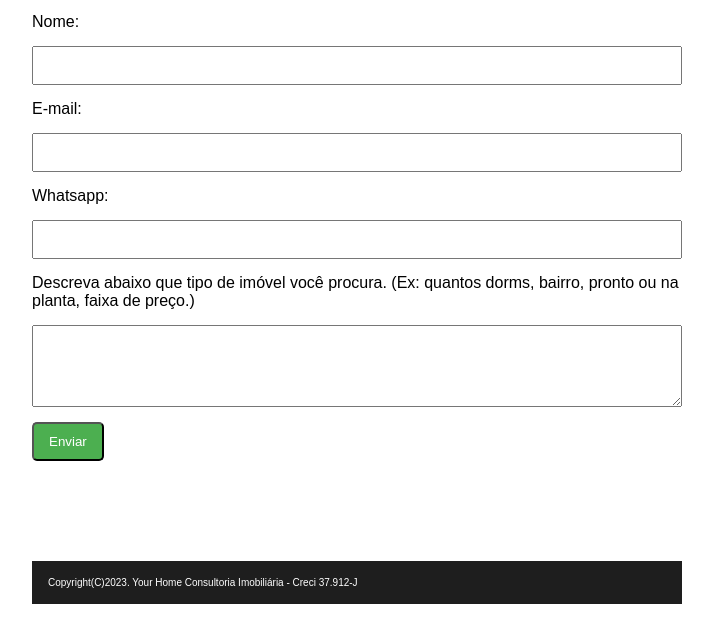
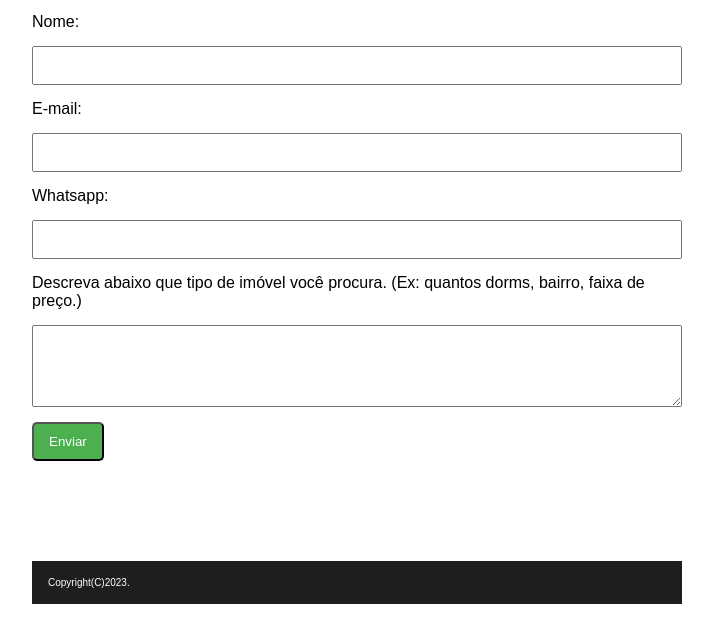
Before and after one commit to wcioccimkt/formulario_GPT, a plain HTML site: page index.html in a window 1280 px wide. Shown: the part 126-768 px from the top of the page, without its empty margins (283-996 px from the left). Drawn offline with Linux system fonts and the light colour scheme.

Commit message:
Add files via upload

```diff
--- a/index.html
+++ b/index.html
@@ -3,11 +3,11 @@
 <head>
     <meta charset="UTF-8">
     <meta name="viewport" content="width=device-width, initial-scale=1.0">
-    <meta name="description" content="Imóveis a venda  - Avaliação de Imóveis - Lançamento e imóveis prontos" />
+    <meta name="description" content="Imóveis a venda  - Avaliação de Imóveis - Lançamento em São Paulo, imóveis em São Paulo, Yuny incorporadora, imóveis na planta, imóveis na planta em são paulo" />
     <meta name="google-site-verification" content="57Y0YxLd6rXCkPFRkoQSxWRpoO4zwI4Br7vErNr46OQ" />
 
     <title>Fale conosco</title>
-    <link rel="canonical" href="https://contatos-wcioccis-projects.vercel.app/" />
+    <link rel="canonical" href="https://linktree-contatos.vercel.app/" />
     <link rel="shortcut icon" href="et.ico" type="image/x-icon">
     <!-- Adicione aqui o link para o seu arquivo CSS, se aplicável -->
     <style>
@@ -80,7 +80,7 @@
         <label for="telefone">Whatsapp:</label>
         <input type="telefone" id="telefone" name="telefone" required>
 
-        <label for="message">Descreva abaixo que tipo de imóvel você procura. (Ex: quantos dorms, bairro, pronto ou na planta, faixa de preço.)</label>
+        <label for="message">Descreva abaixo que tipo de imóvel você procura. (Ex: quantos dorms, bairro, faixa de preço.)</label>
         <textarea id="message" name="message" rows="4" required></textarea>
 
 
@@ -92,7 +92,7 @@
 </html>
 
 
-  <footer class="footer">Copyright(C)2023. Your Home Consultoria Imobiliária - Creci 37.912-J</footer>
+  <footer class="footer">Copyright(C)2023.</footer>
 
 
 </body>
```
